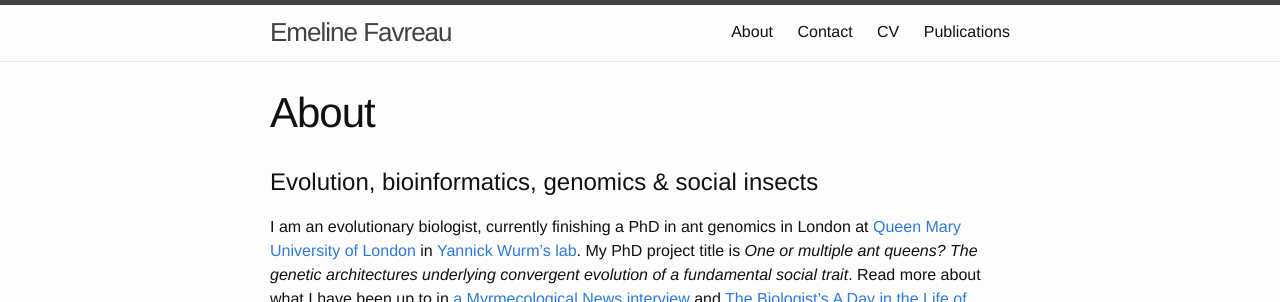
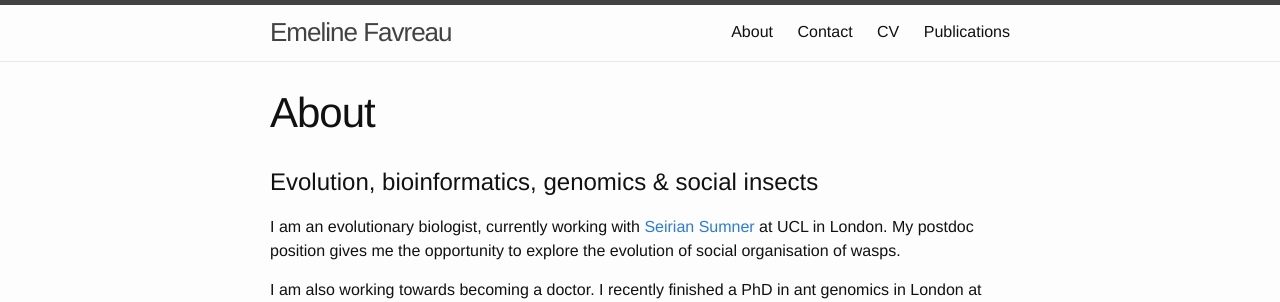
Before and after one commit to EmelineFavreau/EmelineFavreau.github.io, a Jekyll site: the page built from about.md, in a window 1280 px wide, cut to the strip 0-302 px from the top of the page. Built offline with Jekyll 4.4.1, drawn with Linux system fonts in a browser that asks for light colours.

Commit message:
update job

```diff
--- a/about.md
+++ b/about.md
@@ -5,7 +5,10 @@ permalink: /about/
 ---
 # Evolution, bioinformatics, genomics & social insects
 
-I am an evolutionary biologist, currently finishing a PhD in ant genomics in London at [Queen Mary University of London](http://www.sbcs.qmul.ac.uk/research/) in [Yannick Wurm's lab](https://wurmlab.github.io/team/efavreau/index.html).
+I am an evolutionary biologist, currently working with [Seirian Sumner](https://www.ucl.ac.uk/biosciences/people/dr-seirian-sumner) at UCL in London. My postdoc position gives me the opportunity to explore the evolution of social organisation of wasps.
+
+
+I am also working towards becoming a doctor. I recently finished a PhD in ant genomics in London at [Queen Mary University of London](http://www.sbcs.qmul.ac.uk/research/) in [Yannick Wurm's lab](https://wurmlab.github.io/team/efavreau/index.html).
 My PhD project title is _One or multiple ant queens? The genetic architectures underlying convergent evolution of a fundamental social trait_. Read more about what I have been up to in [a Myrmecological News interview](https://blog.myrmecologicalnews.org/2019/03/20/doing-an-ant-phd-emeline-favreau/) and [The Biologist's A Day in the Life of](Biologist_interview.png).
 
 
```
